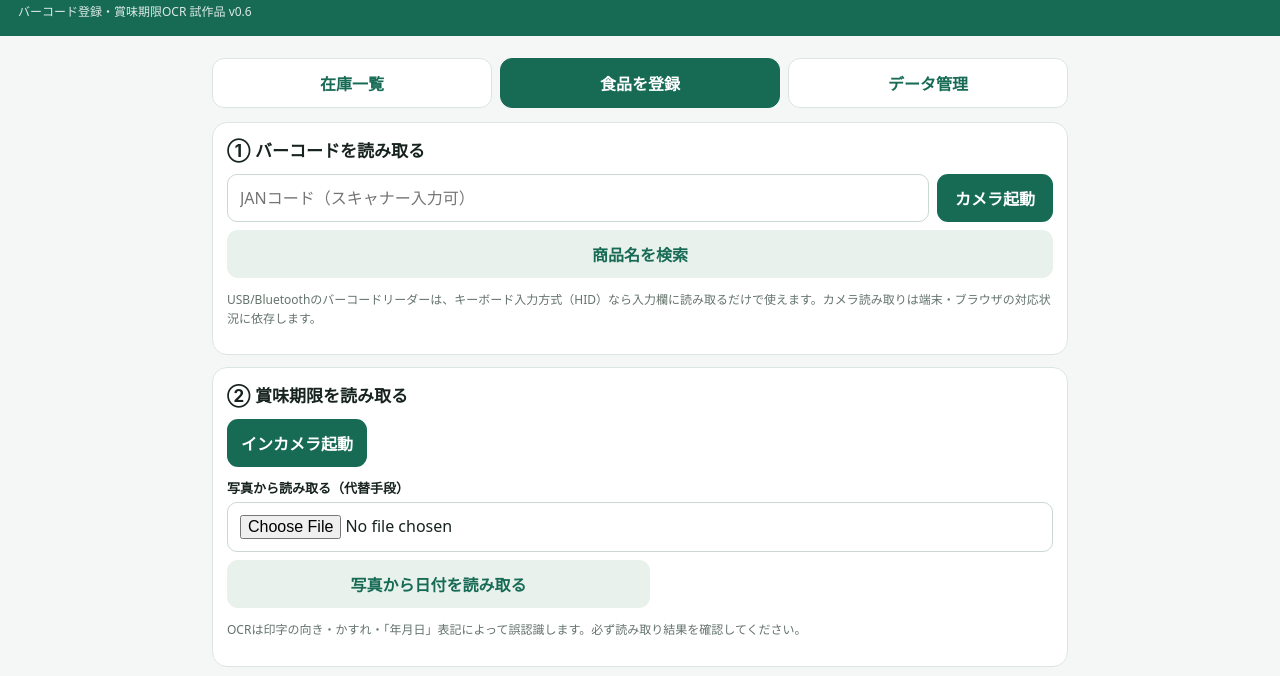
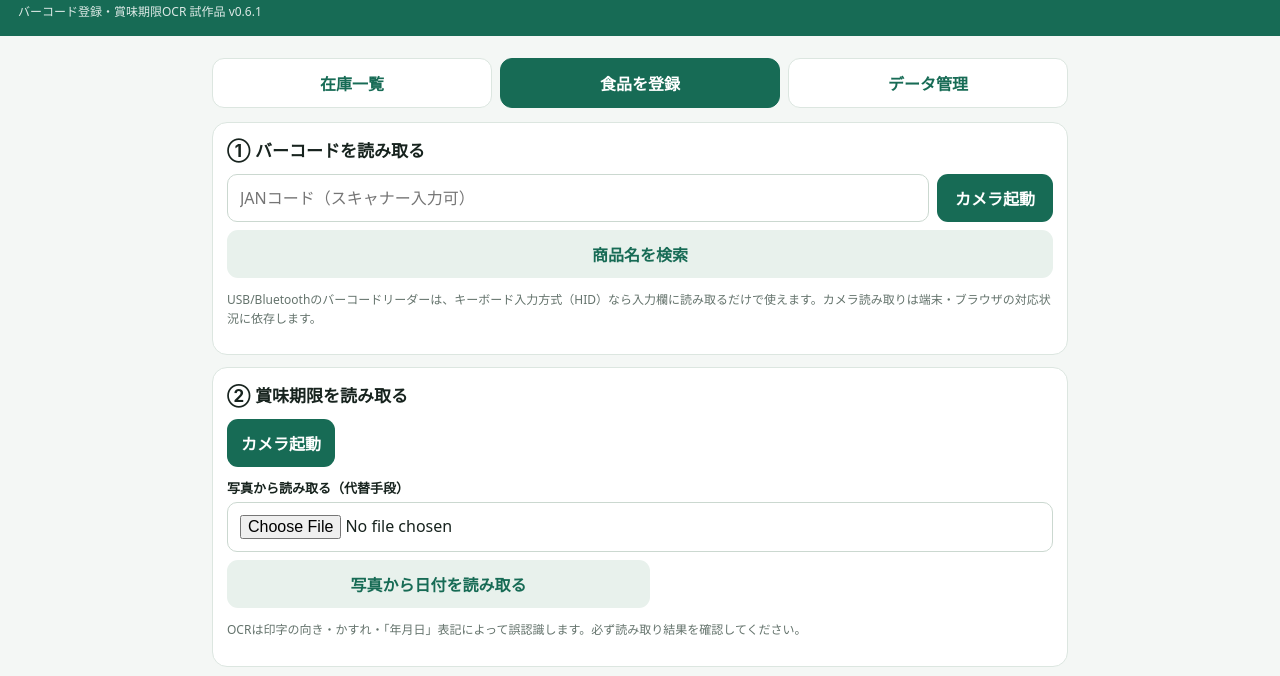
Before and after one commit to kodanihidenaga-creator/fridge-expiry, a plain HTML site: page index.html in a window 1280 px wide. Both pictures are taken after a click on the button "食品を登録". Shown: the part 50-726 px from the top of the page. Drawn offline with Linux system fonts and the light colour scheme.

Commit message:
Add files via upload

```diff
--- a/index.html
+++ b/index.html
@@ -31,7 +31,7 @@ video{width:100%;max-height:300px;background:#111;border-radius:12px;object-fit:
 </style>
 </head>
 <body>
-<header><h1>冷蔵庫の期限管理</h1><div class="sub">バーコード登録・賞味期限OCR 試作品 v0.6</div></header>
+<header><h1>冷蔵庫の期限管理</h1><div class="sub">バーコード登録・賞味期限OCR 試作品 v0.6.1</div></header>
 <main>
 <div class="tabs">
 <button class="tab active" data-tab="inventory">在庫一覧</button>
@@ -68,7 +68,7 @@ video{width:100%;max-height:300px;background:#111;border-radius:12px;object-fit:
 </div>
 <div class="panel">
 <h2>② 賞味期限を読み取る</h2>
-<button id="openOcr">インカメラ起動</button><div id="ocrCamera" class="hidden"><div class="cameraFrame"><video id="ocrVideo" playsinline muted></video><div class="guide"></div></div><p id="ocrCameraStatus" class="hint"></p><div class="row"><button id="captureOcr">撮影して読み取る</button><button id="switchOcr" class="secondary">カメラ切替</button><button id="closeOcr" class="secondary">終了</button></div></div><label>写真から読み取る（代替手段）</label><input id="ocrFile" type="file" accept="image/*" capture="user">
+<button id="openOcr">カメラ起動</button><div id="ocrCamera" class="hidden"><div class="cameraFrame"><video id="ocrVideo" playsinline muted></video><div class="guide"></div></div><p id="ocrCameraStatus" class="hint"></p><div class="row"><button id="captureOcr">撮影して読み取る</button><button id="switchOcr" class="secondary">カメラ切替</button><button id="closeOcr" class="secondary">終了</button></div></div><label>写真から読み取る（代替手段）</label><input id="ocrFile" type="file" accept="image/*" capture="user">
 <div class="row" style="margin-top:8px"><button id="ocrBtn" class="secondary">写真から日付を読み取る</button><span id="ocrStatus" class="hint" style="align-self:center"></span></div>
 <p class="hint">OCRは印字の向き・かすれ・「年月日」表記によって誤認識します。必ず読み取り結果を確認してください。</p>
 </div>
@@ -96,7 +96,7 @@ video{width:100%;max-height:300px;background:#111;border-radius:12px;object-fit:
 </div>
 <div class="panel">
 <h2>商品検索設定</h2><label>Yahoo!ショッピング Client ID</label><input id="yahooId" placeholder="任意：Client ID"><button id="saveYahoo" class="secondary">設定を保存</button><p class="hint">IDはこの端末内に保存します。検索時にJANコードを外部サービスへ送信します。<a href="https://developer.yahoo.co.jp/webapi/shopping/" target="_blank" rel="noopener">Yahoo! JAPAN Webサービス</a></p><h2>試作品について</h2>
-<p class="hint">v0.6：3段階の期限アラート・在庫登録・期限一覧・検索・期限判定・OCR補助・JSONバックアップに対応。商品名の自動取得・記憶に対応。複数端末同期、通知、家族共有は今後の開発項目です。</p>
+<p class="hint">v0.6.1：3段階の期限アラート・在庫登録・期限一覧・検索・期限判定・OCR補助・JSONバックアップに対応。商品名の自動取得・記憶に対応。複数端末同期、通知、家族共有は今後の開発項目です。</p>
 <button id="clearBtn" class="danger">全データを削除</button>
 </div>
 </section>
```
Also changed, not shown: README.txt.
